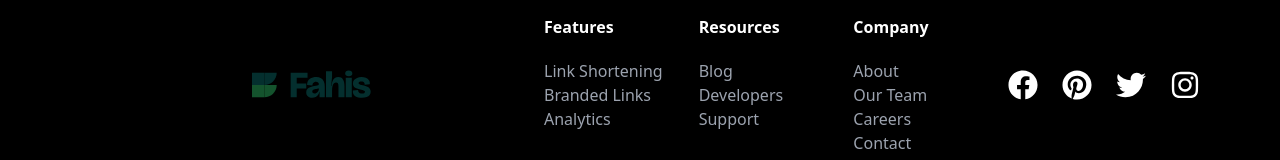
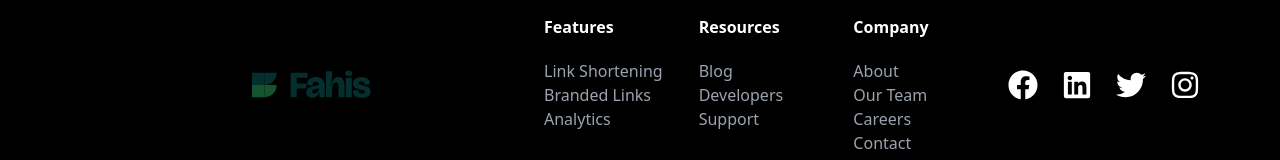
Before and after one commit to Md-Raihan-Alam/url-short-site-react, a React (Create React App) app: page / in a window 1280 px wide. Shown: the part 1522-1682 px from the top of the page. Built offline with nearby package versions, Linux system fonts and the light colour scheme.

Commit message:
Update Footer.js

```diff
--- a/src/componenets/Footer.js
+++ b/src/componenets/Footer.js
@@ -2,9 +2,9 @@ import React from "react";
 import LOGO from "../images/logo.svg";
 import {
   FaFacebook,
-  FaPinterest,
   FaTwitter,
   FaInstagram,
+  FaLinkedin,
 } from "react-icons/fa";
 
 const Footer = () => {
@@ -37,7 +37,7 @@ const Footer = () => {
       <div className="w-full tab:w-auto h-min flex justify-center items-center">
         <div className="flex space-x-6">
           <FaFacebook className="text-white text-3xl cursor-pointer" />
-          <FaPinterest className="text-white text-3xl cursor-pointer" />
+          <FaLinkedin className="text-white text-3xl cursor-pointer" />
           <FaTwitter className="text-white text-3xl cursor-pointer" />
           <FaInstagram className="text-white text-3xl cursor-pointer" />
         </div>
```
